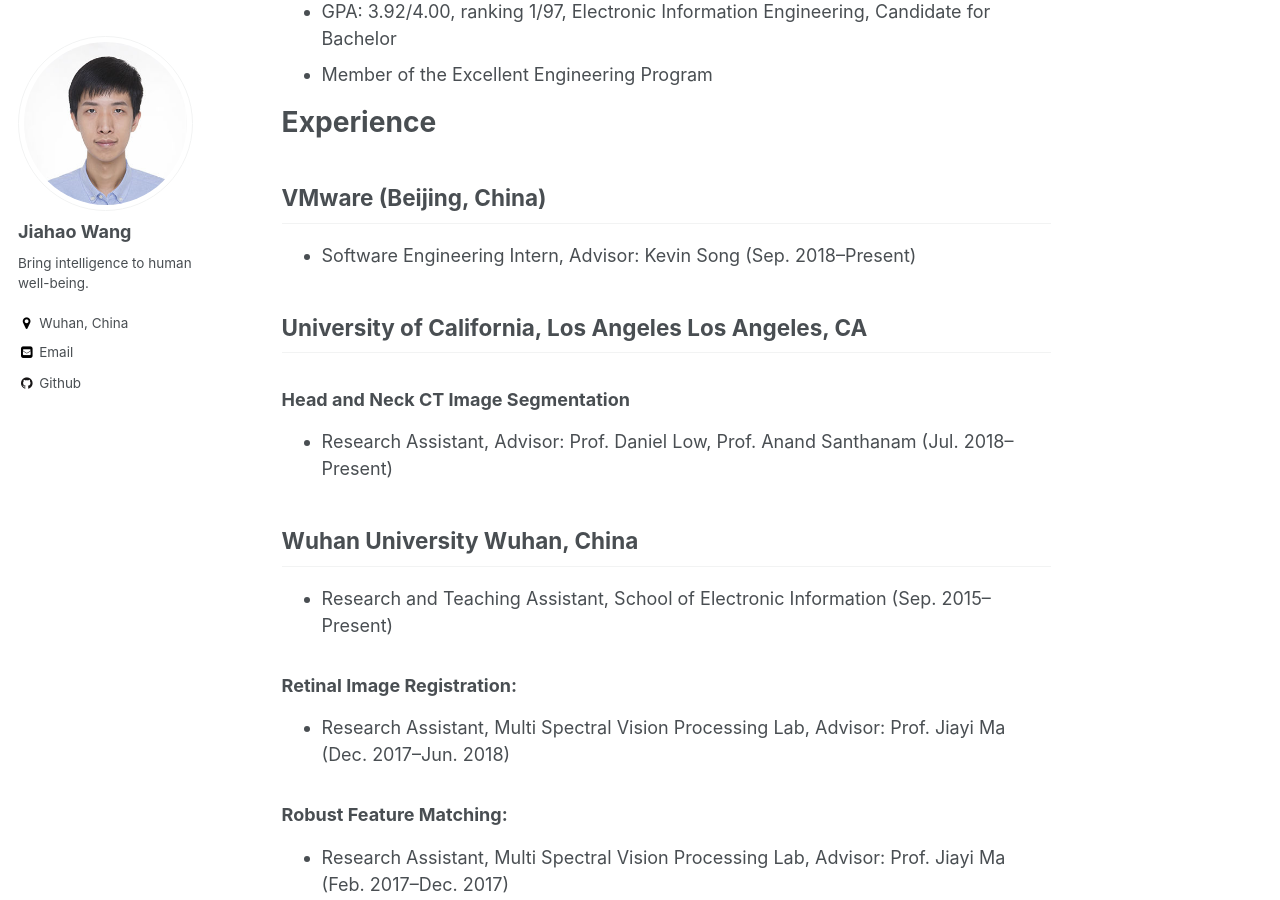
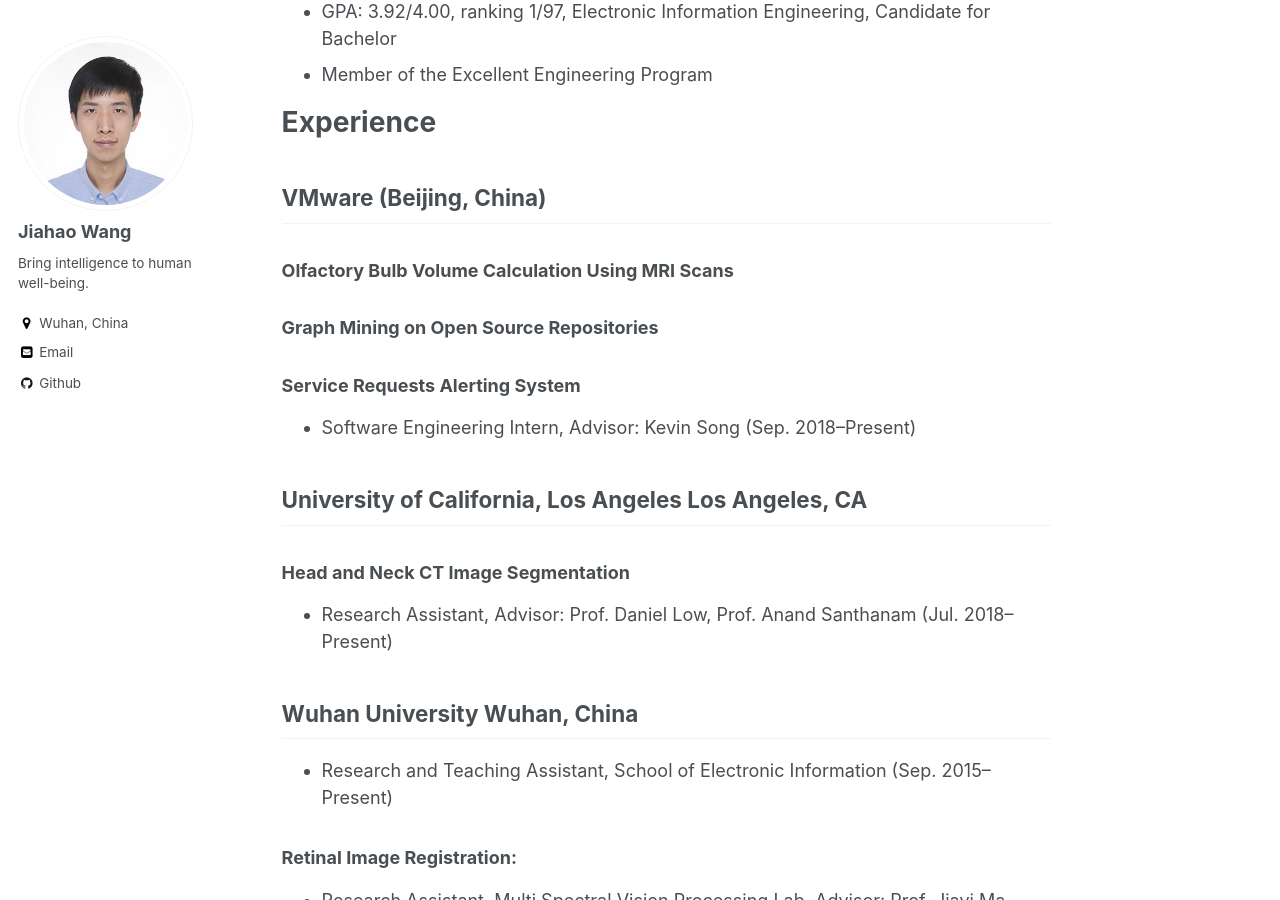
Before and after one commit to JiahaoPlus/JiahaoPlus.github.io, a Jekyll site: the page built from _pages/about.md, in a window 1280 px wide and 900 px high, scrolled down 909 px. Built offline with Jekyll 4.4.1, drawn with Linux system fonts in a browser that asks for light colours.

Commit message:
Update about.md

```diff
--- a/_pages/about.md
+++ b/_pages/about.md
@@ -8,7 +8,7 @@ redirect_from:
   - /about.html
 ---
 
-* I am an undergraduate student majoring in EE at Wuhan University. [[CV]](http://JiahaoPlus.com/files/CV_Jiahao_Wang.pdf)
+* I am an undergraduate student majoring in EE at Wuhan University. [[CV]](http://JiahaoPlus.com/files/CV_Jiahao_Wang.pdf)<br>
 My undergraduate research advisor is [Prof. Jiayi Ma](https://sites.google.com/site/jiayima2013/).
 * I am now an intern at [VMware](https://www.vmware.com/).
 
@@ -31,6 +31,9 @@ Sep. 2015--Present
 
 # Experience
 ## VMware (Beijing, China)
+### Olfactory Bulb Volume Calculation Using MRI Scans
+### Graph Mining on Open Source Repositories
+### Service Requests Alerting System
 * Software Engineering Intern, Advisor: Kevin Song (Sep. 2018--Present)
 
 ## University of California, Los Angeles Los Angeles, CA
```
